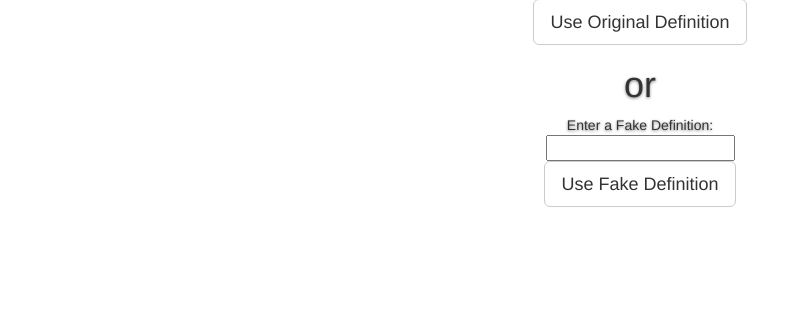
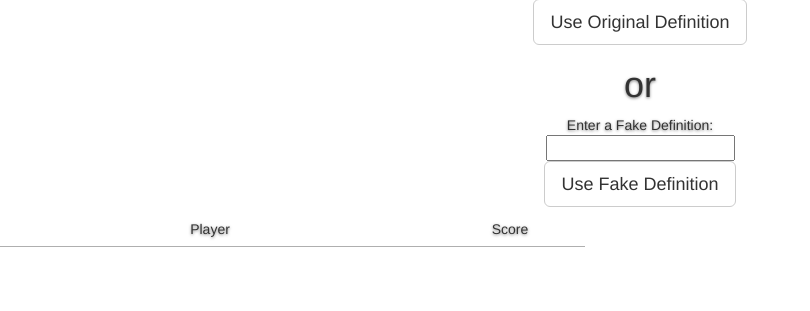
Before and after one commit to svalenciadavid/dictionaryGame, a Python web app: template templates/gamePage/hostPage.html in a window 1280 px wide. Shown: the part 330-641 px from the top of the page, without its empty margins (0-810 px from the left). Run offline with Jinja, Linux system fonts and the light colour scheme; the template is opened without the code that fills it, so the values that code supplies are empty; some libraries are stand-ins or nearby versions.

Commit message:
Added scoreboard

```diff
--- a/templates/css/host.css
+++ b/templates/css/host.css
@@ -137,3 +137,28 @@ body {
   background-size: cover;
 
 }
+#container {
+	width: 600px;
+	height: auto;
+}
+
+.row {
+	position: relative;
+	display: block;
+	width: 100%;
+	height: 40px;
+	border-bottom: 1px solid #AFAFAF;
+}
+
+.name {
+	position: relative;
+	display: inline-block;
+	width: 75%;
+	line-height: 45px;
+}
+
+.score {
+	position: relative;
+	display: inline-block;
+	width: 25%;
+}
--- a/templates/gamePage/hostPage.html
+++ b/templates/gamePage/hostPage.html
@@ -5,7 +5,6 @@
     <meta charset="utf-8">
     <link rel="stylesheet" href="/css/host.css">
     <title>Host Page</title>
-
   </head>
   <body>
       <h1>current Master: {{currentPlayer.name}}</h1>
@@ -24,6 +23,16 @@
         Enter a Fake Definition:<br> <input type="text" name="fakeDefinition" value=""> <br>
         <input type="submit" name="" value="Use Fake Definition" class="btn btn-lg btn-default">
     </form>
+        <div id="container">
+          <div class="row">
+            <div class ="name">Player</div><div class="score">Score</div>
+          </div>
+
+{% for player in players %}
+          <div class="row">
+              <div class="name">{{player.name}}</div><div class="score">{{player.score}}</div>
+          </div>
+{% endfor %}
   <link rel = "stylesheet" href = "/css/host.css">
       <link rel="stylesheet" href="https://maxcdn.bootstrapcdn.com/bootstrap/3.4.0/css/bootstrap.min.css"></link>
       <script src="https://ajax.googleapis.com/ajax/libs/jquery/3.4.1/jquery.min.js"></script>
```
Also changed, not shown: templates/css/player.css (+25 -0 lines), templates/gamePage/gamePage.html (deleted, +0 -22 lines), templates/gamePage/regularPlayer.html (+10 -0 lines), templates/css/gamePage.css (deleted), templates/gamePage/gamePage.js (deleted).
